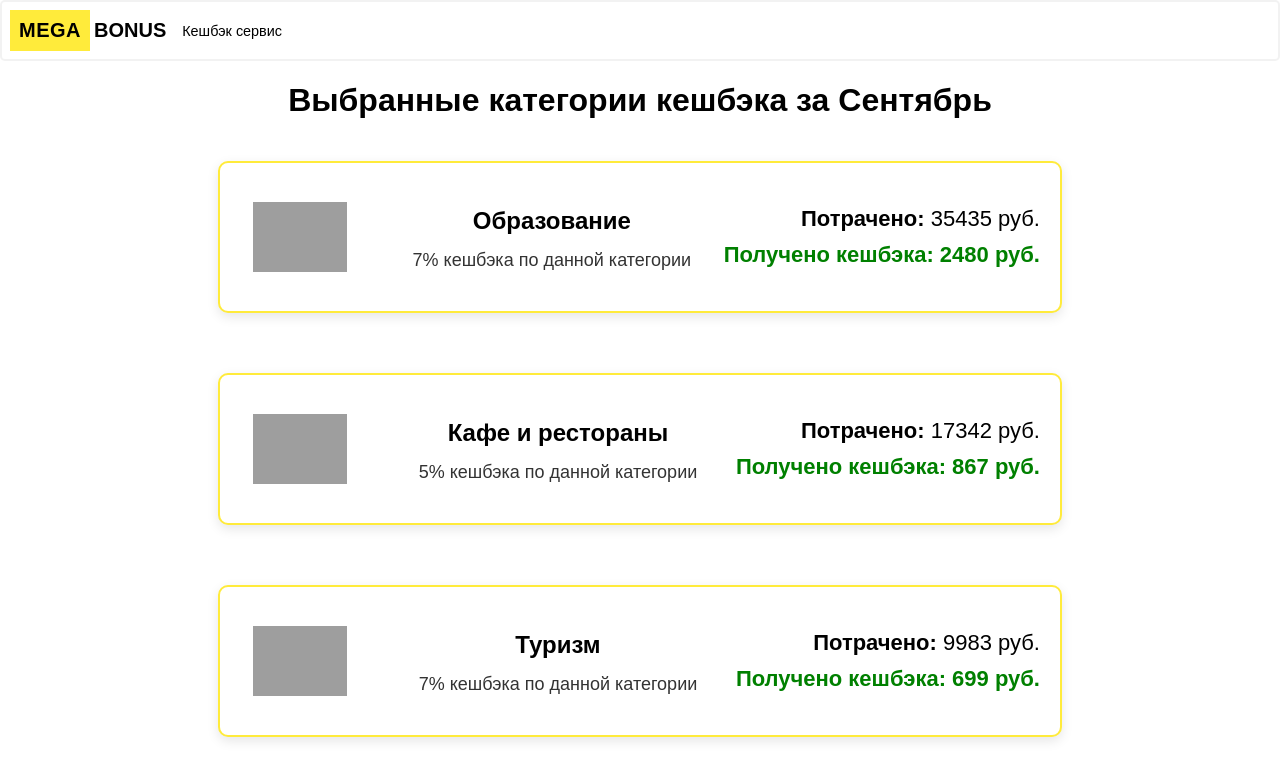
After one commit to red-out/backend, a Django app: page /your_cashbacks/ in a window 1280 px wide. The commit adds this page. Shown: the top 780 px of the page. Run offline with Django 5.2, Linux system fonts and the light colour scheme.

Commit message:
second commit

```diff
--- a/project_tracker/project_tracker/urls.py
+++ b/project_tracker/project_tracker/urls.py
@@ -3,10 +3,8 @@ from django.urls import path
 from tasks import views
 
 urlpatterns = [
-    path('', views.hello, name='home'),  # Главная страница с карточками
-    path('order/<int:id>/', views.GetOrder, name='order_url'),  # Детали заказа
-    path('cart/', views.cart, name='cart'),  # Страница корзины
-    path('add-to-cart/<int:id>/', views.add_to_cart, name='add_to_cart'),  # Добавление в корзину
-    path('clear-cart/', views.clear_cart, name='clear_cart'),  # Очистка корзины
+    path('', views.cashback_services, name='home'),  # Главная страница с карточками
+    path('cashback/<int:id>/', views.GetOrder, name='cashback_url'),  # Детали заказа
+    path('your_cashbacks/', views.categories_cashbacks_view, name='cart'),  # Страница корзины
 
 ]
--- a/project_tracker/tasks/static/style.css
+++ b/project_tracker/tasks/static/style.css
@@ -24,7 +24,7 @@ header {
 .logo {
     display: flex;
     align-items: center;
-    font-size: 1.25rem; /* Уменьшен размер шрифта */
+    font-size: 1.25rem;
     font-weight: bolder;
     color: #000;
     margin-right: 16px;
@@ -183,114 +181,148 @@ form button:hover {
     border-color: #fdd835;
 }
 
-/* Стили для кнопки очистки корзины */
-.clear-cart-button {
-    background-color: #ffeb3b;
-    border: 1px solid #ffeb3b; /* Соответствует кнопке поиска */
-    padding: 12px 20px; /* Соответствует кнопке поиска */
-    margin-top: 10px;
-    cursor: pointer;
-    border-radius: 4px;
-    font-size: 16px;
-}
 
 
 
-
-/* Стили для изображений карточек */
-.card-image {
-    width: 43px; /* Ширина уменьшена в 5 раз от 215 пикселей */
-    height: 18px; /* Высота уменьшена в 5 раз от 90 пикселей */
-    margin-bottom: 10px; /* Отступ под изображением */
-    object-fit: contain; /* Сохраняем пропорции изображения */
-}
-
-
-
-
-
-
-/* Стили для кнопки добавления в корзину */
-.add-to-cart-button {
-    display: inline-block;
-    padding: 12px 20px;
-    background-color: #ffeb3b;
-    color: #000;
-    border: 1px solid #ffeb3b;
-    border-radius: 4px;
-    cursor: pointer;
-    text-align: center;
-    text-decoration: none;
-    font-size: 16px;
-    transition: background-color 0.3s ease, border-color 0.3s ease;
-}
-
-.add-to-cart-button:hover {
-    background-color: #fdd835;
-    border-color: #fdd835;
-}
-
-
-
-
-/* Стили для информации о заказе */
+/* Стили для карточки с информацией об услуге */
 .order-details {
     text-align: center;
     padding: 20px;
-    background-color: #f9f9f9;
-    border: 1px solid #ddd;
+    background-color: #fff;
+    border: 1px solid #ffeb3b;
     border-radius: 8px;
     box-shadow: 0 4px 8px rgba(0, 0, 0, 0.1);
+    max-width: 800px; /* Увеличение ширины карточки */
+    margin: 0 auto;   /* Центрирование карточки */
 }
 
 .order-card {
     display: flex;
     align-items: center;
-    justify-content: center;
+    justify-content: space-between; /* Равномерное распределение элементов */
     border: 1px solid #ddd;
     border-radius: 8px;
     background-color: #fff;
     padding: 20px;
     box-shadow: 0 4px 8px rgba(0, 0, 0, 0.1);
+    width: 100%; /* Карточка занимает всю ширину контейнера */
+    max-width: 100%; /* Убирает ограничение по ширине */
 }
 
 .order-image {
-    width: 150px;
-    height: 100px;
-    object-fit: cover;
+    width: 200px; /* Увеличение ширины изображения */
+    height: 130px; /* Увеличение высоты изображения */
+    object-fit: contain;
     border-radius: 8px;
     margin-right: 20px;
 }
 
 .order-info {
     text-align: left;
+    flex-grow: 1; /* Позволяет информации занимать больше пространства */
 }
 
 .order-title {
-    font-size: 1.5rem;
+    font-size: 2rem; /* Увеличение шрифта заголовка */
     color: #333;
-    margin: 0;
+    margin: 0 0 10px 0;
 }
 
 .order-description {
-    font-size: 1rem;
+    font-size: 1.2rem; /* Увеличение шрифта описания */
     color: #666;
     margin: 10px 0;
 }
 
 .order-price,
 .order-quantity {
-    font-size: 1.2rem;
+    font-size: 1.5rem; /* Увеличение шрифта цены и количества */
     color: #000;
+    margin: 5px 0;
 }
 
+/* Стили для кнопок */
 .cart-actions {
-    margin-top: 20px;
+    margin-top: 30px;
     display: flex;
     justify-content: center;
 }
 
-.add-to-cart-button,
+
+.footer {
+    text-align: center;
+    margin: 20px 0;
+    color: #666;
+}
+
+.cart-container {
+    display: flex;
+    flex-direction: column;
+    gap: 20px;
+}
+
+.cart-item {
+    display: flex;
+    justify-content: space-between;
+    align-items: center;
+    width: 100%;
+    max-width: 800px; /* Ширина карточек */
+    padding: 20px;
+    margin: 20px auto;
+    border: 2px solid #ffeb3b; /* Желтая окантовка */
+    border-radius: 10px;
+    background-color: #fff;
+    box-shadow: 0px 4px 12px rgba(0, 0, 0, 0.1);
+}
+
+.cart-item-image {
+    width: 120px; /* Ширина изображения */
+    height: 70px; /* Высота изображения */
+    object-fit: contain;
+    margin-right: 20px;
+}
+
+.cart-item-info {
+    flex-grow: 1;
+    text-align: center; /* Название и текст по центру */
+}
+
+.cart-item-title {
+    font-size: 24px; /* Увеличен размер шрифта заголовка */
+    font-weight: bold;
+    margin-bottom: 15px; /* Увеличен отступ снизу */
+}
+
+.cart-item-details {
+    font-size: 18px; /* Увеличен размер шрифта для описания */
+    color: #333; /* Цвет текста */
+    margin-bottom: 20px; /* Отступ снизу от деталей */
+}
+
+.cart-item-summary {
+    text-align: right;
+    display: flex;
+    flex-direction: column;
+    justify-content: center;
+}
+
+.cart-item-summary p {
+    font-size: 22px; /* Размер шрифта для суммы потраченного и кешбэка */
+    margin: 5px 0; /* Отступ сверху и снизу */
+}
+
+.cart-item-price {
+    font-weight: bold;
+}
+
+.cart-item-cashback {
+    color: green;
+    font-weight: bold;
+}
+
+
+/* Стили для кнопок */
+.checkout-button,
 .back-button {
     padding: 12px 20px;
     border-radius: 5px;
--- a/project_tracker/tasks/templates/base.html
+++ b/project_tracker/tasks/templates/base.html
@@ -10,10 +10,12 @@
 <body>
     <header>
         <div class="header-content">
-            <div class="logo">
-                <div class="mega">MEGA</div>
-                <div class="bonus">BONUS</div>
-            </div>
+            <a href="{% url 'home' %}" class="mega-bonus-link" style="text-decoration: none; color: inherit;">
+                <div class="logo">
+                    <div class="mega">MEGA</div>
+                    <div class="bonus">BONUS</div>
+                </div>
+            </a>
             <p>Кешбэк сервис</p>
         </div>
     </header>
--- /dev/null
+++ b/project_tracker/tasks/templates/cashbacks.html
@@ -0,0 +1,26 @@
+{% extends 'base.html' %}
+
+{% block title %}Корзина{% endblock %}
+
+{% block content %}
+    <h1>Выбранные категории кешбэка за {{ data.current_month }}</h1>
+    <div class="cart-container">
+        {% if data.categories_cashbacks %}
+            {% for item in data.categories_cashbacks %}
+                <div class="cart-item">
+                    <img src="{{ item.image_url }}" alt="{{ item.title }}" class="cart-item-image">
+                    <div class="cart-item-content">
+                        <h3 class="cart-item-title">{{ item.title }}</h3>
+                        <p class="cart-item-details">{{ item.details_text }}</p>
+                    </div>
+                    <div class="cart-item-summary">
+                        <p class="cart-item-spent"><strong>Потрачено:</strong> {{ item.spent.amount }} руб.</p>
+                        <p class="cart-item-cashback"><strong>Получено кешбэка:</strong> {{ item.cashback_received }} руб.</p>
+                    </div>
+                </div>
+            {% endfor %}
+        {% else %}
+            <p>Корзина пуста.</p>
+        {% endif %}
+    </div>
+{% endblock %}
--- a/project_tracker/tasks/views.py
+++ b/project_tracker/tasks/views.py
@@ -1,112 +1,125 @@
-from django.shortcuts import render, redirect
+from django.shortcuts import render
 from datetime import date
 
-def hello(request):
-
-    orders = [
+# Вынесенная коллекция заказов
+def get_cashbacks():
+    return [
         {
             'id': 1,
             'title': 'Образование',
             'image_url': 'http://127.0.0.1:9000/web/free-icon-books-4645290.png',
-            'alt': 'Образование',
-            'details_text': ' Вы получите от 13 до 500 рублей',
+            'details_text': 'Вы получите 7% кешбэка',
+            'full_description': 'Оплата образовательных программ и курсов.',
+            'price': 'Кешбэк за оплату обучения в аккредитованных учебных заведениях, онлайн-курсах и платформах для повышения квалификации.',
         },
         {
             'id': 2,
             'title': 'Кафе и рестораны',
             'image_url': 'http://127.0.0.1:9000/web/free-icon-restaurant-1689246.png',
-            'alt': 'Кафе и рестораны',
-            'details_text': ' Вы получите от 1,33% до 6,7%',
+            'details_text': 'Вы получите 5% кешбэка',
+            'full_description': 'Оплата в заведениях общественного питания.',
+            'price': 'Кешбэк за покупки в ресторанах, кафе, барах и сетях быстрого питания, включая доставку еды.',
         },
         {
             'id': 3,
             'title': 'Спортивные товары',
             'image_url': 'http://127.0.0.1:9000/web/free-icon-basketball-4645268.png',
-            'alt': 'Спортивные товары',
-            'details_text': ' Вы получите от 0,31% до 6,92%',
+            'details_text': 'Вы получите 5% кешбэка',
+            'full_description': 'Покупки спортивного инвентаря и экипировки.',
+            'price': 'Кешбэк за приобретение спортивных товаров, одежды, инвентаря и оборудования в специализированных магазинах и онлайн-платформах.',
         },
         {
             'id': 4,
             'title': 'Аптеки',
             'image_url': 'http://127.0.0.1:9000/web/free-icon-online-pharmacy-4435601.png',
-            'alt': 'Аптеки',
-            'details_text': 'Вы получите от 0,75% до 1,13%',
+            'details_text': 'Вы получите 10% кешбэка',
+            'full_description': 'Покупка медикаментов и товаров для здоровья.',
+            'price': 'Кешбэк за оплату в аптеках, профильных магазинах товаров для здоровья и онлайн-аптеках.',
         },
+       {
+            'id': 5,
+            'title': 'Туризм',
+            'image_url': 'http://127.0.0.1:9000/web/free-icon-hiking-1974052.png',
+            'details_text': 'Вы получите 7% кешбэка',
+            'full_description': 'Оплата туристических услуг, включая бронирование отелей и билетов.',
+            'price': 'Кешбэк за услуги в туристических агентствах, онлайн-сервисах для путешествий и при бронировании экскурсионных туров.'
+},
+{
+            'id': 6,
+            'title': 'Электроника',
+            'image_url': 'http://127.0.0.1:9000/web/free-icon-electronics-1692714.png',
+            'details_text': 'Вы получите 5% кешбэка',
+            'full_description': 'Покупка техники и электроники.',
+            'price': 'Кешбэк за приобретение смартфонов, компьютеров, телевизоров и других гаджетов в магазинах и онлайн-платформах.'
+}
+
     ]
+
+# Пример данных для корзины
+categories_cashbacks = [
+    {
+        'order_id': 1,  # Ссылается на идентификатор заказа
+        'spent': {'amount': 35435, 'range': 'Сентябрь'},
+        'cashback_received': 2480,
+        'image_url': 'http://127.0.0.1:9000/web/free-icon-books-4645290.png',
+        'details_text': '7% кешбэка по данной категории'
+    },
+    {
+        'order_id': 2,  # Ссылается на идентификатор заказа
+        'spent': {'amount': 17342, 'range': 'Сентябрь'},
+        'cashback_received': 867,
+        'image_url': 'http://127.0.0.1:9000/web/free-icon-restaurant-1689246.png',
+        'details_text': '5% кешбэка по данной категории'
+    },
+    {
+        'order_id': 5,  # Ссылается на идентификатор заказа
+        'spent': {'amount': 9983, 'range': 'Сентябрь'},
+        'cashback_received': 699,
+        'image_url': 'http://127.0.0.1:9000/web/free-icon-hiking-1974052.png',
+        'details_text': '7% кешбэка по данной категории'
+    },
+]
+
+def cashback_services(request):
+    cashbacks = get_cashbacks()
+    item_count = len(categories_cashbacks)  # Количество карточек в корзине
 
     # Обработка запроса поиска
     search_query = request.GET.get('search', '')
+    if search_query:
+        cashbacks = [order for order in cashbacks if search_query.lower() in order['title'].lower()]
 
-    if search_query:
-        orders = [order for order in orders if search_query.lower() in order['title'].lower()]
-
-    return render(request, 'index.html', {'data': {
-        'current_date': date.today(),
-        'orders': orders,
-    }})
-
+    return render(request, 'index.html', {
+        'data': {
+            'current_date': date.today(),
+            'cashbacks': cashbacks,
+            'cart_item_count': item_count  # Передаем количество карточек в корзине
+        }
+    })
 
 def GetOrder(request, id):
-    # Данные для страницы с информацией о товаре
-    orders = [
-        {
-            'id': 1,
-            'title': 'Образование',
-            'image_url': 'http://127.0.0.1:9000/web/free-icon-books-4645290.png',
-            'description': 'Оплата образовательных услуг.',
-            'price': 'Подписка на телеграмм.',
-            'quantity': '5213 шт.',
-        },
-        {
-            'id': 2,
-            'title': 'Кафе и рестораны',
-            'image_url': 'http://127.0.0.1:9000/web/free-icon-restaurant-1689246.png',
-            'description': 'Популярный бренд одежды.',
-            'price': 'Подписка на вконтакте.',
-            'quantity': '1230 шт.',
-        },
-        {
-            'id': 3,
-            'title': 'Спортивные товары',
-            'image_url': 'http://127.0.0.1:9000/web/free-icon-basketball-4645268.png',
-            'description': 'Покупки в спортивных магазинах',
-            'price': 'Регистрация на сайте Алиэкспресса.',
-            'quantity': '7321 шт.',
-        },
-        {
-            'id': 4,
-            'title': 'Аптеки',
-            'image_url': 'http://127.0.0.1:9000/web/free-icon-online-pharmacy-4435601.png',
-            'description': 'Оплата в аптеках и профильных магазинах медикаментов',
-            'price': 'Купить 3 товара на Авито.',
-            'quantity': '8321 шт.',
-        },
-    ]
+    cashbacks = get_cashbacks()
 
     # Найти товар по id
-    item = next((order for order in orders if order['id'] == id), None)
-
+    item = next((order for order in cashbacks if order['id'] == id), None)
     if item is None:
         return render(request, '404.html')  # Страница 404, если товар не найден
 
     return render(request, 'order.html', {'data': item})
 
-def cart(request):
-    # Страница корзины с элементами, сохраненными в сессии
-    cart_items = request.session.get('cart', [])
-    return render(request, 'cart.html', {'data': {
-        'cart_items': cart_items
-    }})
+def categories_cashbacks_view(request):
+    cashbacks = get_cashbacks()
+    cart_items_with_titles = []
 
-def add_to_cart(request, id):
-    cart = request.session.get('cart', [])
-    # Проверьте, чтобы не было дубликатов в корзине
-    if not any(item['id'] == id for item in cart):
-        cart.append({'id': id, 'title': f'Кэшбэк {id}'})
-        request.session['cart'] = cart
-    return redirect('cart')
+    for item in categories_cashbacks:
+        order = next((order for order in cashbacks if order['id'] == item['order_id']), None)
+        if order:
+            item['title'] = order['title']
+        cart_items_with_titles.append(item)
 
-def clear_cart(request):
-    # Очистка корзины
-    request.session.pop('cart', None)
-    return redirect('cart')
+    return render(request, 'cashbacks.html', {
+        'data': {
+            'categories_cashbacks': cart_items_with_titles,
+            'current_month': 'Сентябрь'  # или динамически определяемый месяц
+        }
+    })
```
Also changed, not shown: other parts of project_tracker/tasks/static/style.css (+43 -55 lines), project_tracker/tasks/templates/cart.html (deleted, +0 -22 lines), project_tracker/tasks/templates/index.html (+7 -4 lines), project_tracker/tasks/templates/order.html (+5 -10 lines), project_tracker/tasks/templates/orders.html (deleted, +0 -13 lines), project_tracker/db.sqlite3.
